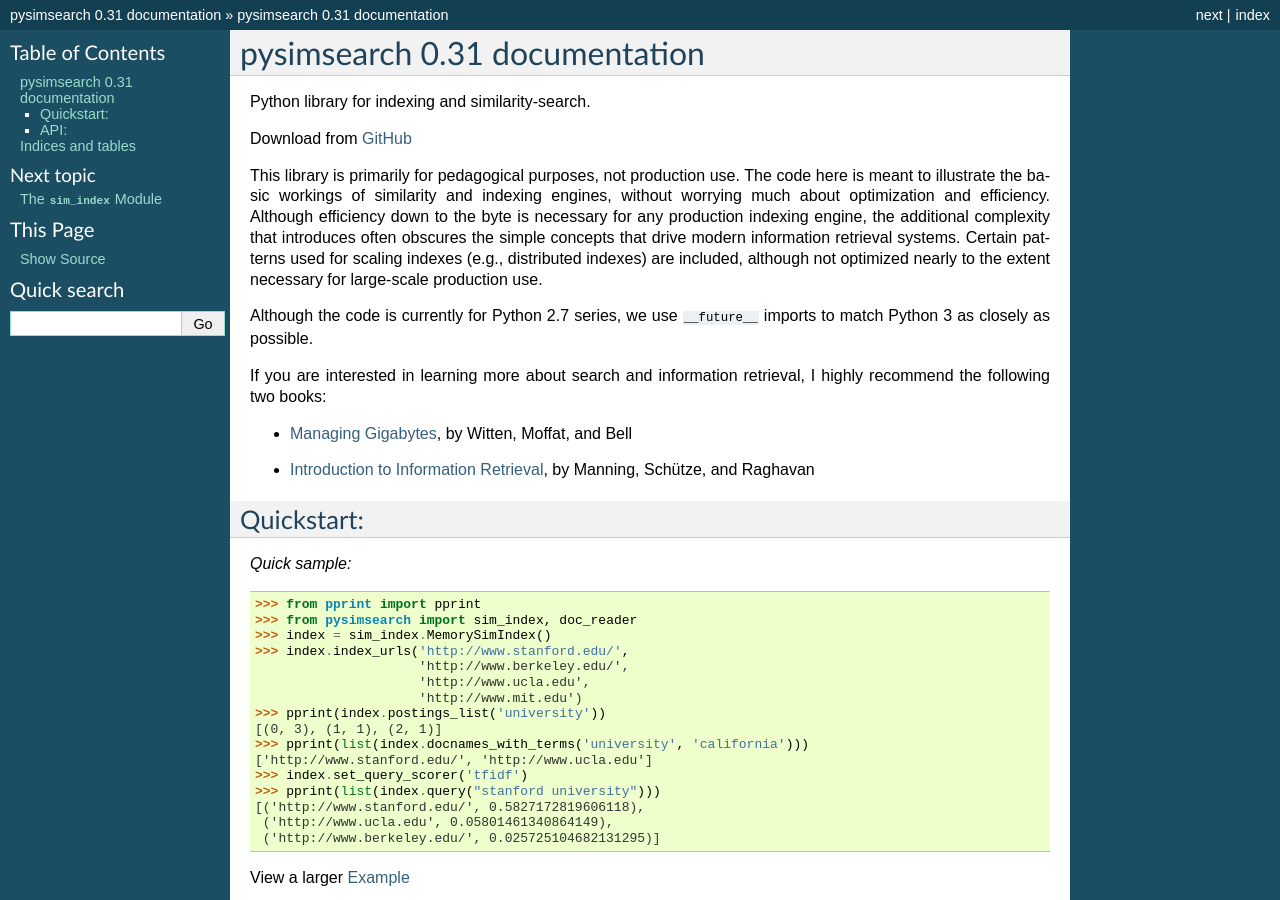
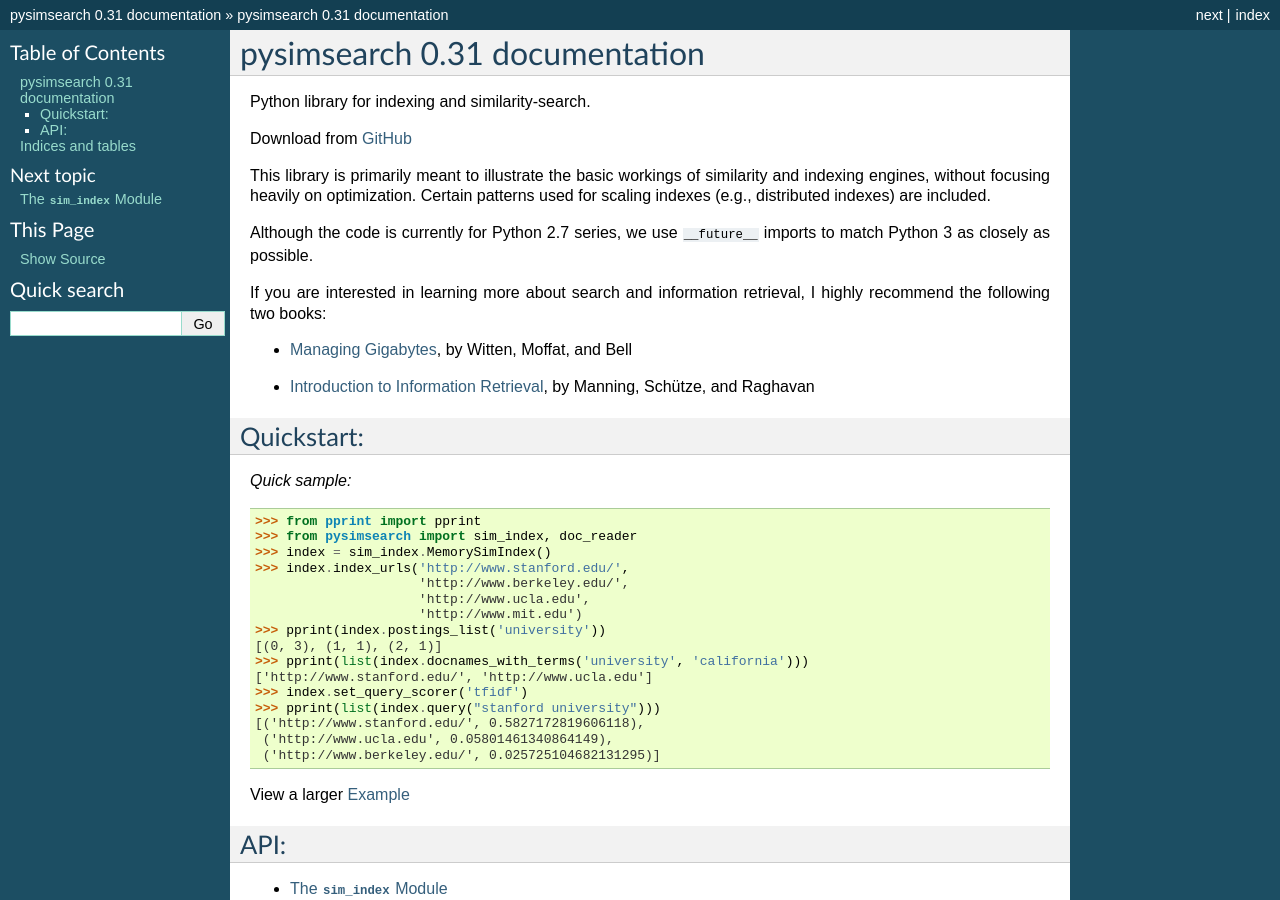
Before and after one commit to taherh/pysimsearch, a Sphinx documentation site: the page built from doc/index.rst, in a window 1280 px wide and 900 px high. Built offline with Sphinx 7.4.7, drawn with Linux system fonts in a browser that asks for light colours.

Commit message:
o minor documentation changes

```diff
--- a/doc/index.rst
+++ b/doc/index.rst
@@ -8,14 +8,9 @@ Python library for indexing and similarity-search.
 
 Download from `GitHub <http://github.com/taherh/pysimsearch>`_
 
-This library is primarily for pedagogical purposes, not production use.  The
-code here is meant to illustrate the basic workings of similarity and indexing
-engines, without worrying much about optimization and efficiency.  Although
-efficiency down to the byte is necessary for any production indexing engine, the
-additional complexity that introduces often obscures the simple concepts that
-drive modern information retrieval systems.  Certain patterns used for scaling
-indexes (e.g., distributed indexes) are included, although not optimized nearly
-to the extent necessary for large-scale production use.
+This library is primarily meant to illustrate the basic workings of similarity
+and indexing engines, without focusing heavily on optimization.  Certain
+patterns used for scaling indexes (e.g., distributed indexes) are included.
 
 Although the code is currently for Python 2.7 series, we use ``__future__``
 imports to match Python 3 as closely as possible.
```
Also changed, not shown: README.md (+4 -9 lines).
